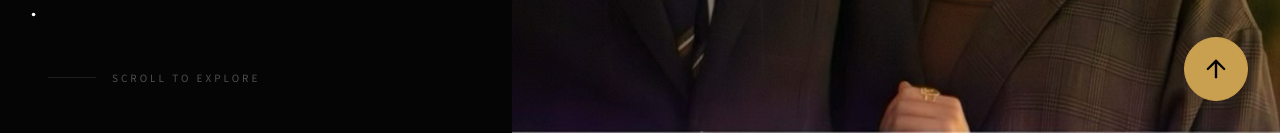
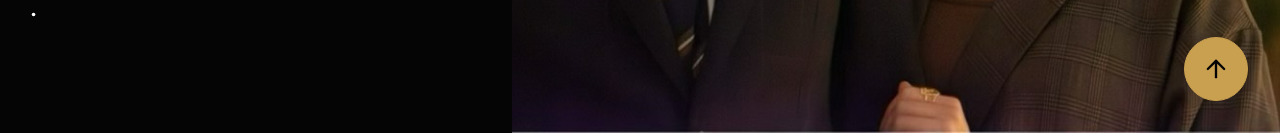
Before and after one commit to kawabata1111/TOKYO-DATE-PLANNER, a React (Vite) app: page / in a window 1280 px wide. Shown: the part 667-800 px from the top of the page. Built offline with nearby package versions, Linux system fonts and the light colour scheme.

Commit message:
Hero: Scroll to explore を削除

```diff
--- a/components/home/Hero.tsx
+++ b/components/home/Hero.tsx
@@ -148,17 +148,6 @@ export const Hero: React.FC = () => {
       </div>
 
       {/* Elegant Scroll Indicator */}
-      <motion.div
-        initial={{ opacity: 0 }}
-        animate={{ opacity: 1 }}
-        transition={{ delay: 1.5, duration: 1 }}
-        className="absolute bottom-12 left-6 md:left-12 z-20"
-      >
-        <div className="flex items-center gap-4">
-          <div className="h-[1px] w-12 bg-white/10"></div>
-          <span className="text-[10px] tracking-[0.3em] text-white/30 uppercase">Scroll to explore</span>
-        </div>
-      </motion.div>
     </div>
   );
 };
```
